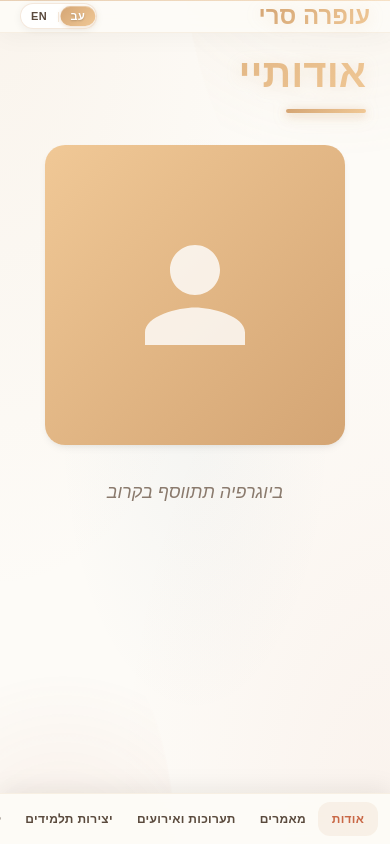
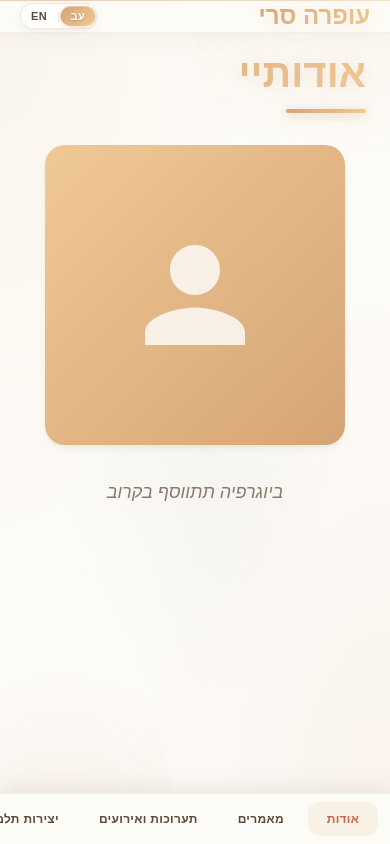
Before and after one commit to Ehudaviv/Ofra-CV-Site, a React (Vite) app: page / in a window 390 px wide. Built offline with nearby package versions, Linux system fonts and the light colour scheme.

Commit message:
Make mobile navbar horizontally scrollable and disable swipe on navbar

```diff
--- a/src/App.tsx
+++ b/src/App.tsx
@@ -61,11 +61,19 @@ function AppContent() {
 
   // Touch handlers for swipe navigation
   const onTouchStart = (e: React.TouchEvent) => {
+    // Don't trigger swipe on navigation elements
+    const target = e.target as HTMLElement;
+    if (target.closest('nav')) return;
+
     setTouchEnd(null);
     setTouchStart(e.targetTouches[0].clientX);
   };
 
   const onTouchMove = (e: React.TouchEvent) => {
+    // Don't trigger swipe on navigation elements
+    const target = e.target as HTMLElement;
+    if (target.closest('nav')) return;
+
     setTouchEnd(e.targetTouches[0].clientX);
   };
 
--- a/src/components/Navigation.module.scss
+++ b/src/components/Navigation.module.scss
@@ -37,21 +37,31 @@
   align-items: center;
 
   @media (max-width: $breakpoint-tablet) {
-    // Mobile: Fixed bottom navigation
+    // Mobile: Fixed bottom navigation with horizontal scroll
     position: fixed;
     bottom: 0;
     left: 0;
     right: 0;
     z-index: $z-index-sticky;
     flex-direction: row;
-    justify-content: space-around;
-    gap: 0;
+    justify-content: flex-start;
+    gap: $spacing-2;
     padding: $spacing-2 $spacing-3 calc($spacing-2 + env(safe-area-inset-bottom));
     background: $color-background-overlay;
     backdrop-filter: blur(20px) saturate(180%);
     -webkit-backdrop-filter: blur(20px) saturate(180%);
     border-top: 1px solid rgba(212, 165, 116, 0.15);
     box-shadow: 0 -4px 24px rgba(26, 20, 16, 0.08);
+    overflow-x: auto;
+    overflow-y: hidden;
+    -webkit-overflow-scrolling: touch;
+
+    // Hide scrollbar but keep functionality
+    scrollbar-width: none;
+    -ms-overflow-style: none;
+    &::-webkit-scrollbar {
+      display: none;
+    }
   }
 }
 
@@ -62,6 +72,10 @@
 .navItem {
   margin: 0;
   padding: 0;
+
+  @media (max-width: $breakpoint-tablet) {
+    flex-shrink: 0; // Prevent items from shrinking
+  }
 }
 
 .navLink {
@@ -127,10 +141,11 @@
     align-items: center;
     justify-content: center;
     gap: $spacing-1;
-    padding: $spacing-2 $spacing-3;
+    padding: $spacing-2 $spacing-4;
     font-size: $font-size-xs;
     font-weight: $font-weight-medium;
-    min-width: 60px;
+    min-width: 70px;
+    white-space: nowrap;
     border-radius: $border-radius-md;
 
     &.active {
```
